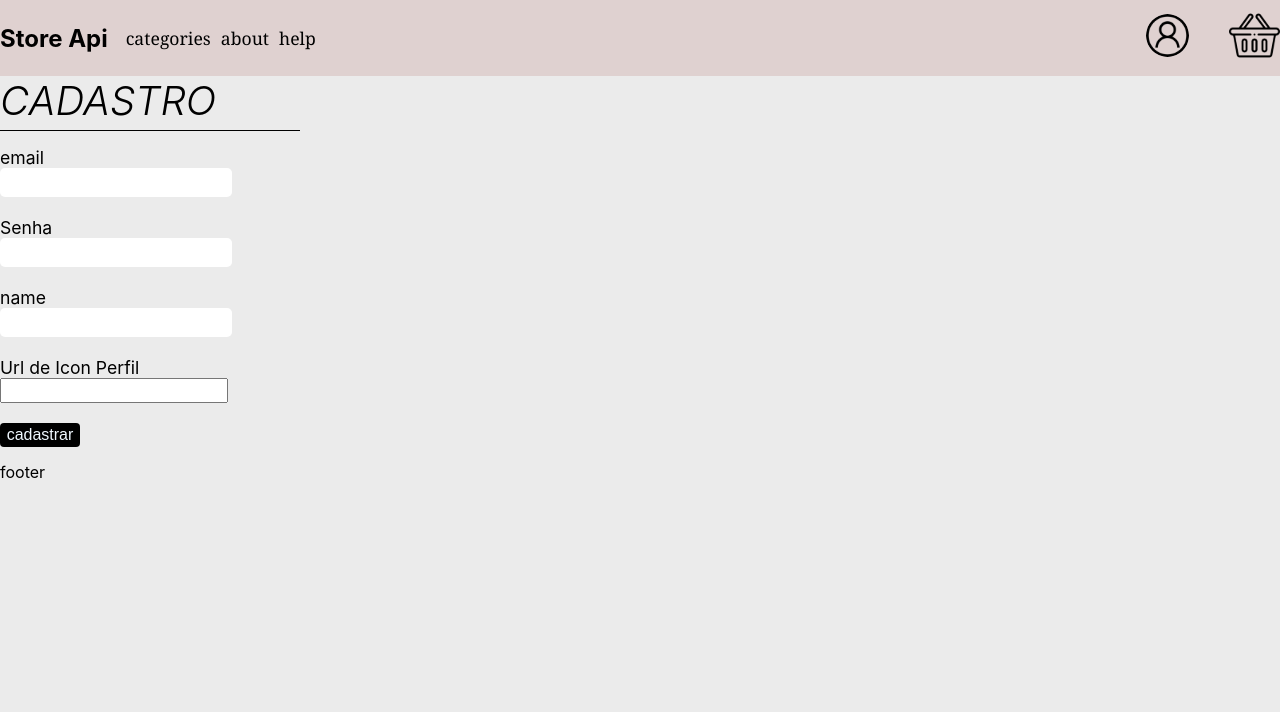
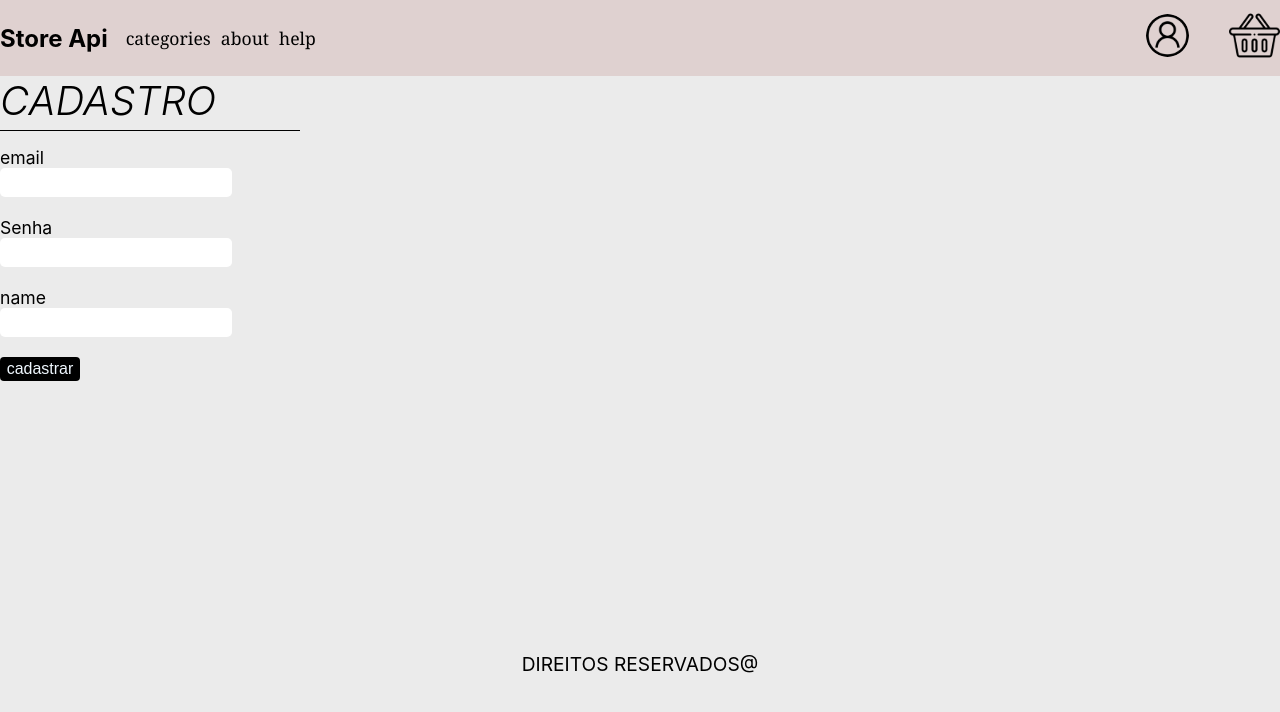
Before and after one commit to FernandoGWV/Api-ecommerce, a Next.js app: page /cadastro in a window 1280 px wide. Shown: the top 712 px of the page. Built offline with nearby package versions, Linux system fonts and the light colour scheme.

Commit message:
indo pro module 3

```diff
--- a/componentes/Layout.tsx
+++ b/componentes/Layout.tsx
@@ -9,7 +9,7 @@ const Layout = ({ children }: Props) => {
     <section>
       <Header />
       <main className="container">{children}</main>
-      <footer className="container"> footer</footer>
+      <footer> Direitos reservados@ </footer>
     </section>
   );
 };
--- a/pages/cadastro/index.tsx
+++ b/pages/cadastro/index.tsx
@@ -9,20 +9,15 @@ const CadastroPage = () => {
   const router = useRouter();
 
   const email: any = useForm("email");
-  const [password, setPassword] = useState("");
-
+  const password = useForm("password");
   const [username, setUsername] = useState("");
-  const [avatar, setAvatar] = useState("");
+  const [avatar, setAvatar] = useState("https://www.null.com");
 
   const authContext = useAuthContext();
 
-  const moduleChange = ({ target }: any) => {
-    setAvatar(target.value);
-  };
-
   const handleCadastro = async (event: any) => {
     event.preventDefault();
-    authContext.cadastro(email.value, password, username, avatar);
+    authContext.cadastro(email.value, password.value, username, avatar);
   };
   if (authContext.isLoged) router.push("/");
   return (
@@ -34,14 +29,7 @@ const CadastroPage = () => {
           <label htmlFor="email">email</label>
           <Input type="text" id="email" {...email} />
           <label htmlFor="password">Senha</label>
-          <Input
-            type="password"
-            id="password"
-            value={password}
-            onChange={({ target }: any) => {
-              setPassword(target.value);
-            }}
-          />
+          <Input type="password" id="password" {...password} />
           <label htmlFor="name">name</label>
           <Input
             type="text"
@@ -51,8 +39,6 @@ const CadastroPage = () => {
               setUsername(target.value);
             }}
           />
-          <label>Url de Icon Perfil</label>
-          <input type="url" name="teste" onChange={moduleChange} />
           <button>cadastrar</button>
         </form>
       </div>
--- a/styles/Login.module.css
+++ b/styles/Login.module.css
@@ -38,6 +38,7 @@
 }
 
 .mainContainer a {
+  width: fit-content;
   display: block;
   margin-bottom: 10px;
 }
--- a/styles/globals.css
+++ b/styles/globals.css
@@ -35,6 +35,17 @@ img {
   max-height: 100vh;
 }
 
+footer {
+  position: relative;
+
+  margin: 0 auto;
+  text-transform: uppercase;
+  font-size: 1.2rem;
+  margin-top: 20%;
+  text-align: center;
+  height: 300px;
+}
+
 ::-webkit-scrollbar {
   width: 2px;
   height: 2px;
```
Also changed, not shown: pages/login/index.tsx (+7 -9 lines).
